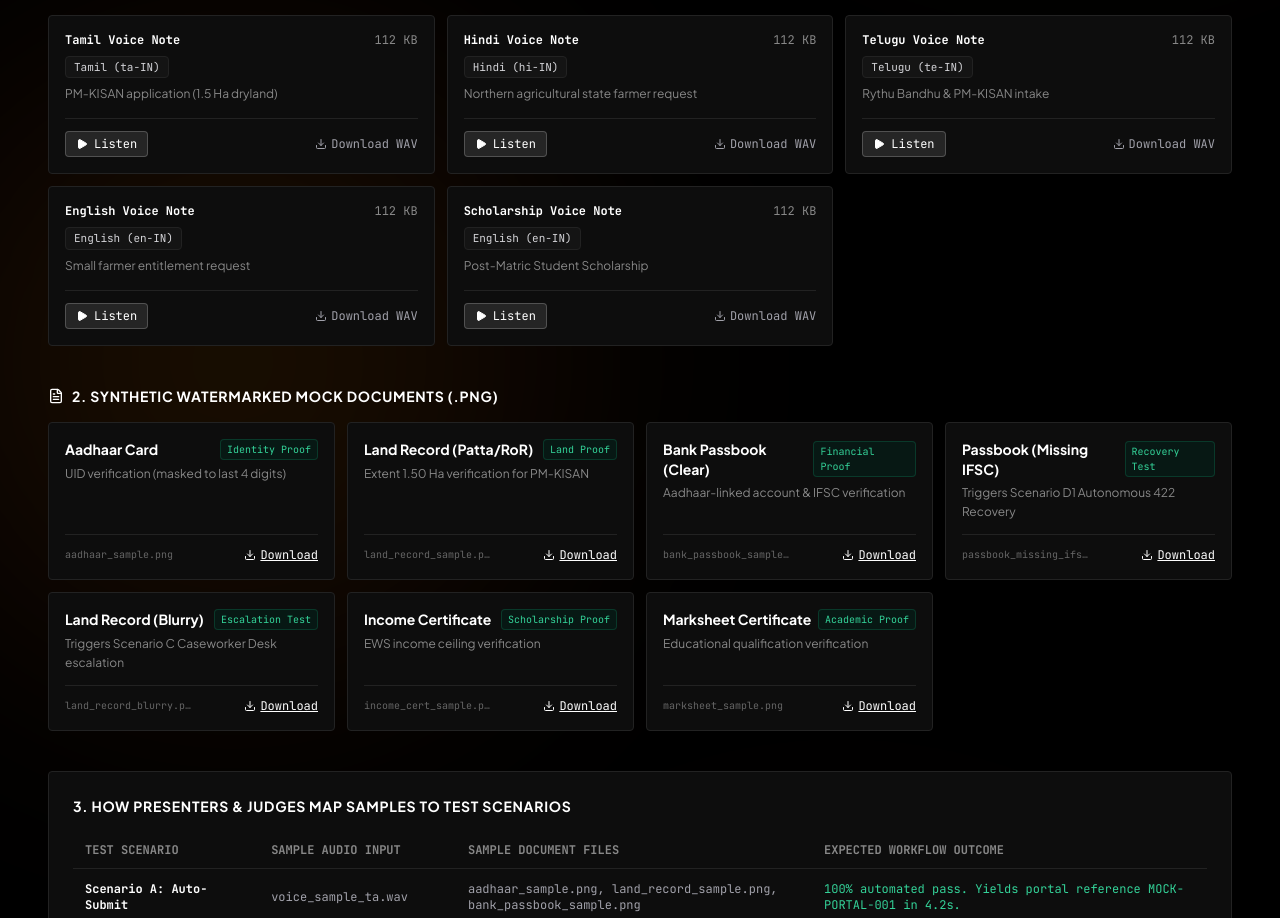
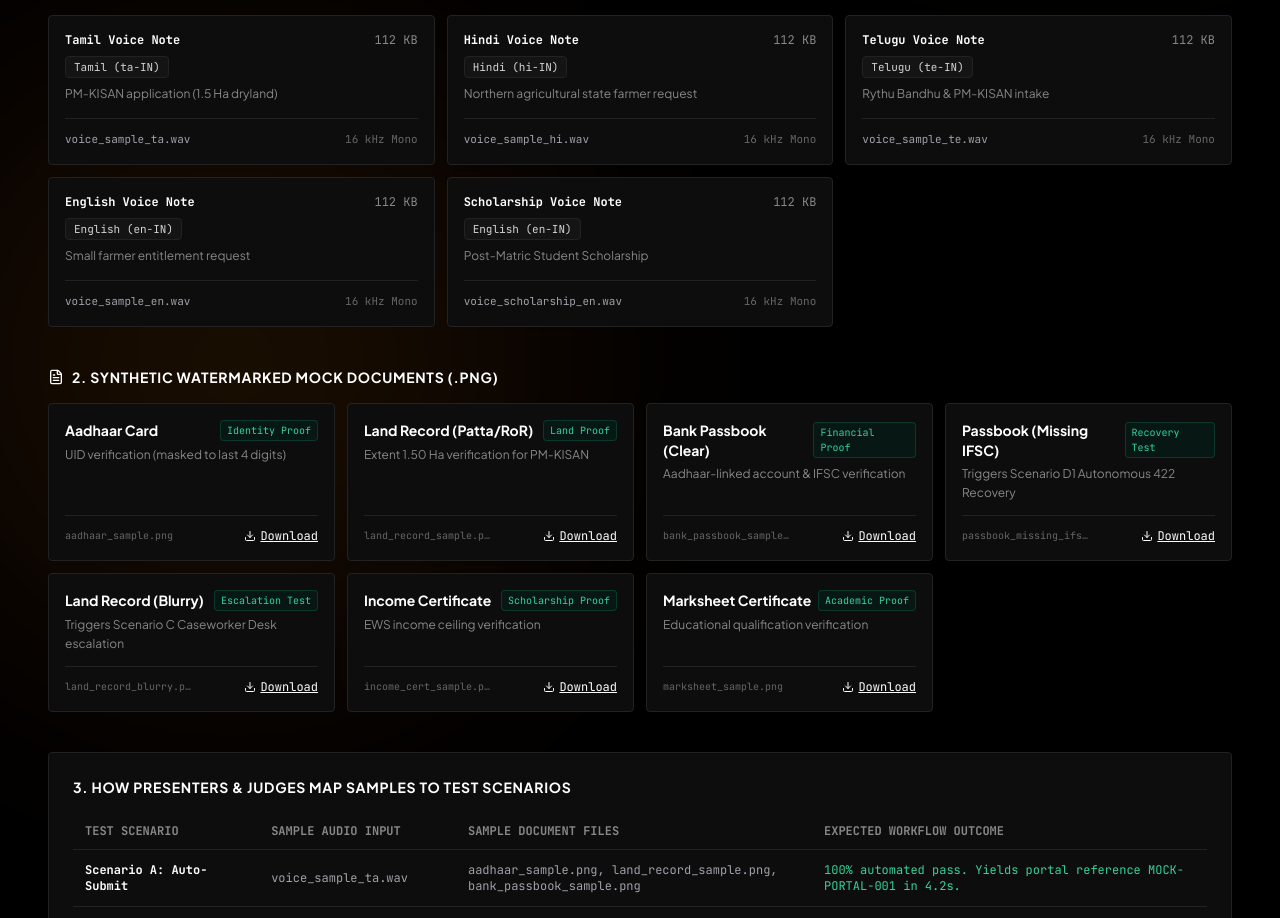
Before and after one commit to 24cu0310111-ship-it/adhikaar-web, a React (Vite) app: page / in a window 1280 px wide. Shown: the part 1688-2606 px from the top of the page. Built offline with nearby package versions, Linux system fonts and the light colour scheme.

Commit message:
refactor: remove audio player and download controls from sample voice cards

```diff
--- a/src/components/ProjectShowcasePanel.tsx
+++ b/src/components/ProjectShowcasePanel.tsx
@@ -22,7 +22,6 @@ import {
   Coins,
   Cloud,
   Download,
-  Play,
   Volume2,
   Server,
   Sparkles,
@@ -39,9 +38,6 @@ interface ProjectShowcasePanelProps {
 export const ProjectShowcasePanel: React.FC<ProjectShowcasePanelProps> = ({ onGetStarted }) => {
   const [activeDiagramTab, setActiveDiagramTab] = useState<'main' | 'recovery' | 'human'>('main');
   const [activeScenario, setActiveScenario] = useState<number>(0);
-  const [activeAudioPlaying, setActiveAudioPlaying] = useState<string | null>(null);
-  const audioRef = useRef<HTMLAudioElement | null>(null);
-
   const handleSelectDiagramTab = (tab: 'main' | 'recovery' | 'human') => {
     setActiveDiagramTab(tab);
     sounds.playTick();
@@ -50,33 +46,6 @@ export const ProjectShowcasePanel: React.FC<ProjectShowcasePanelProps> = ({ onGe
   const handleSelectScenario = (idx: number) => {
     setActiveScenario(idx);
     sounds.playTick();
-  };
-
-  useEffect(() => {
-    return () => {
-      if (audioRef.current) {
-        audioRef.current.pause();
-        audioRef.current = null;
-      }
-    };
-  }, []);
-
-  const handleToggleAudio = (file: string) => {
-    if (activeAudioPlaying === file) {
-      audioRef.current?.pause();
-      setActiveAudioPlaying(null);
-    } else {
-      if (audioRef.current) {
-        audioRef.current.pause();
-      }
-      const audio = new Audio(`/samples/${file}`);
-      audioRef.current = audio;
-      audio.play().catch(() => {});
-      setActiveAudioPlaying(file);
-      audio.onended = () => {
-        setActiveAudioPlaying(null);
-      };
-    }
   };
 
   // Mermaid diagrams
@@ -503,33 +472,9 @@ export const ProjectShowcasePanel: React.FC<ProjectShowcasePanelProps> = ({ onGe
                     {audio.intent}
                   </p>
                 </div>
-                <div className="pt-3 border-t border-[#222222] flex items-center justify-between">
-                  <button
-                    type="button"
-                    onClick={() => handleToggleAudio(audio.file)}
-                    className="inline-flex items-center gap-1.5 text-xs font-mono px-2.5 py-1 rounded bg-white/10 hover:bg-white/20 border border-white/20 text-white cursor-pointer transition-all"
-                  >
-                    {activeAudioPlaying === audio.file ? (
-                      <>
-                        <span className="w-2 h-2 rounded-full bg-emerald-400 animate-pulse"></span>
-                        <span>Pause</span>
-                      </>
-                    ) : (
-                      <>
-                        <Play className="w-3 h-3 fill-white" />
-                        <span>Listen</span>
-                      </>
-                    )}
-                  </button>
-
-                  <a
-                    href={`/samples/${audio.file}`}
-                    download
-                    className="inline-flex items-center gap-1 text-xs font-mono text-zinc-400 hover:text-white transition-colors"
-                  >
-                    <Download className="w-3 h-3" />
-                    <span>Download WAV</span>
-                  </a>
+                <div className="pt-3 border-t border-[#222222] flex items-center justify-between text-[11px] font-mono text-[#666666]">
+                  <span className="text-zinc-400">{audio.file}</span>
+                  <span>16 kHz Mono</span>
                 </div>
               </div>
             ))}
```
